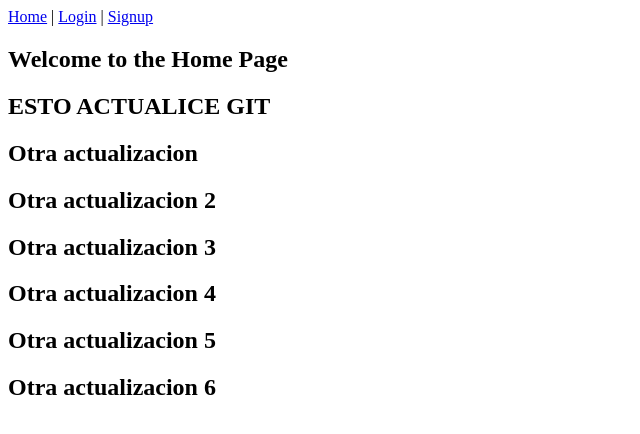
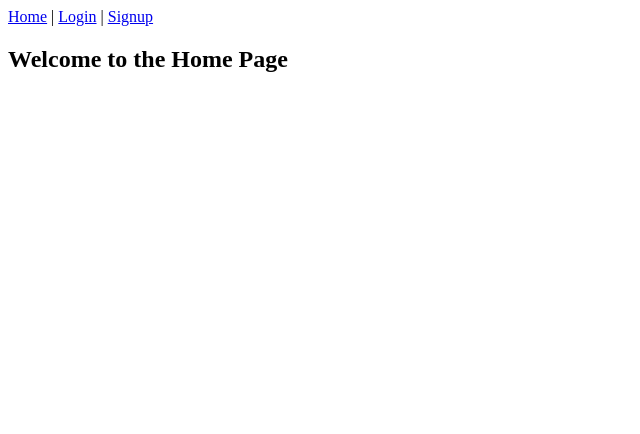
Before and after one commit to Varo1234/Gestor_de_cobranza, a Django app: page / in a window 1280 px wide. Shown: the top 434 px of the page, without its empty margins (0-640 px from the left). Run offline with Django 4.2, Linux system fonts and the light colour scheme.

Commit message:
Regreso a como estaba antes

```diff
--- a/gestor_cobranza/main/templates/home.html
+++ b/gestor_cobranza/main/templates/home.html
@@ -2,13 +2,6 @@
 
 {% block content %}
   <h2>Welcome to the Home Page</h2>
-  <h2>ESTO ACTUALICE GIT</h2>
-  <h2>Otra actualizacion</h2>
-  <h2>Otra actualizacion 2</h2>
-  <h2>Otra actualizacion 3</h2>
-  <h2>Otra actualizacion 4</h2>
-  <h2>Otra actualizacion 5</h2>
-  <h2>Otra actualizacion 6</h2>
 
 
 {% endblock %}
```
